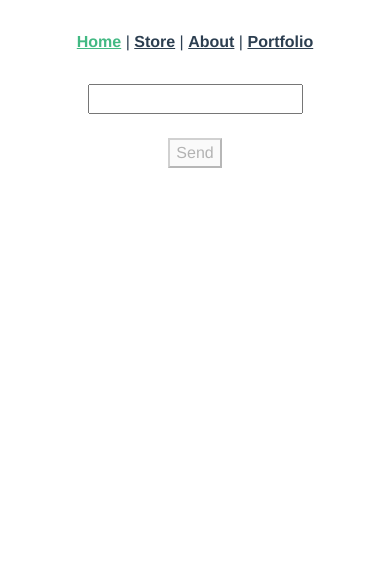
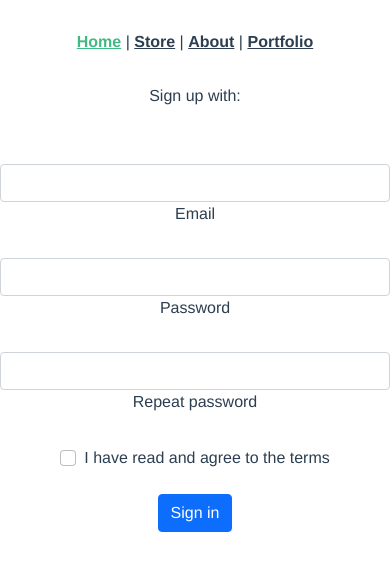
Before and after one commit to ninydev/pv021_mk_node, a Vue app in the folder 08_vue/frontvue3/: page / in a window 390 px wide. Shown: the top 570 px of the page. Built offline with nearby package versions, Linux system fonts and the light colour scheme; what vue-toast-notification would draw is missing.

Commit message:
Form Register

```diff
--- a/08_vue/frontvue3/src/components/auth/MyRegister.vue
+++ b/08_vue/frontvue3/src/components/auth/MyRegister.vue
@@ -1,5 +1,56 @@
 <template>
+<div>
+  <form>
+    <div class="text-center mb-3">
+      <p>Sign up with:</p>
+      <button type="button" class="btn btn-link btn-floating mx-1">
+        <i class="fab fa-facebook-f"></i>
+      </button>
 
+      <button type="button" class="btn btn-link btn-floating mx-1">
+        <i class="fab fa-google"></i>
+      </button>
+
+      <button type="button" class="btn btn-link btn-floating mx-1">
+        <i class="fab fa-twitter"></i>
+      </button>
+
+      <button type="button" class="btn btn-link btn-floating mx-1">
+        <i class="fab fa-github"></i>
+      </button>
+    </div>
+
+    <!-- Email input -->
+    <div class="form-outline mb-4">
+      <input type="email" id="registerEmail" class="form-control" />
+      <label class="form-label" for="registerEmail">Email</label>
+    </div>
+
+    <!-- Password input -->
+    <div class="form-outline mb-4">
+      <input type="password" id="registerPassword" class="form-control" />
+      <label class="form-label" for="registerPassword">Password</label>
+    </div>
+
+    <!-- Repeat Password input -->
+    <div class="form-outline mb-4">
+      <input type="password" id="registerRepeatPassword" class="form-control" />
+      <label class="form-label" for="registerRepeatPassword">Repeat password</label>
+    </div>
+
+    <!-- Checkbox -->
+    <div class="form-check d-flex justify-content-center mb-4">
+      <input class="form-check-input me-2" type="checkbox" value="" id="registerCheck"
+             aria-describedby="registerCheckHelpText" />
+      <label class="form-check-label" for="registerCheck">
+        I have read and agree to the terms
+      </label>
+    </div>
+
+    <!-- Submit button -->
+    <button type="submit" class="btn btn-primary btn-block mb-3">Sign in</button>
+  </form>
+</div>
 </template>
 
 <script>
--- a/08_vue/frontvue3/src/views/HomeView.vue
+++ b/08_vue/frontvue3/src/views/HomeView.vue
@@ -1,17 +1,17 @@
 <template>
   <div class="home">
-    <SongLyrics></SongLyrics>
+    <MyRegister></MyRegister>
   </div>
 </template>
 
 <script>
 // @ is an alias to /src
-import SongLyrics from '@/components/axios/SongLyrics'
+import MyRegister from '@/components/auth/MyRegister'
 
 export default {
   name: 'HomeView',
   components: {
-    SongLyrics
+    MyRegister
   }
 }
 </script>
```
Also changed, not shown: 08_vue/frontvue3/src/components/auth/MyLogin.vue (+59 -0 lines), 08_vue/frontvue3/src/components/auth/MyTabsLogin.vue (added, +41 -0 lines), 1 other file (tests, documents, lock files or other folders).
